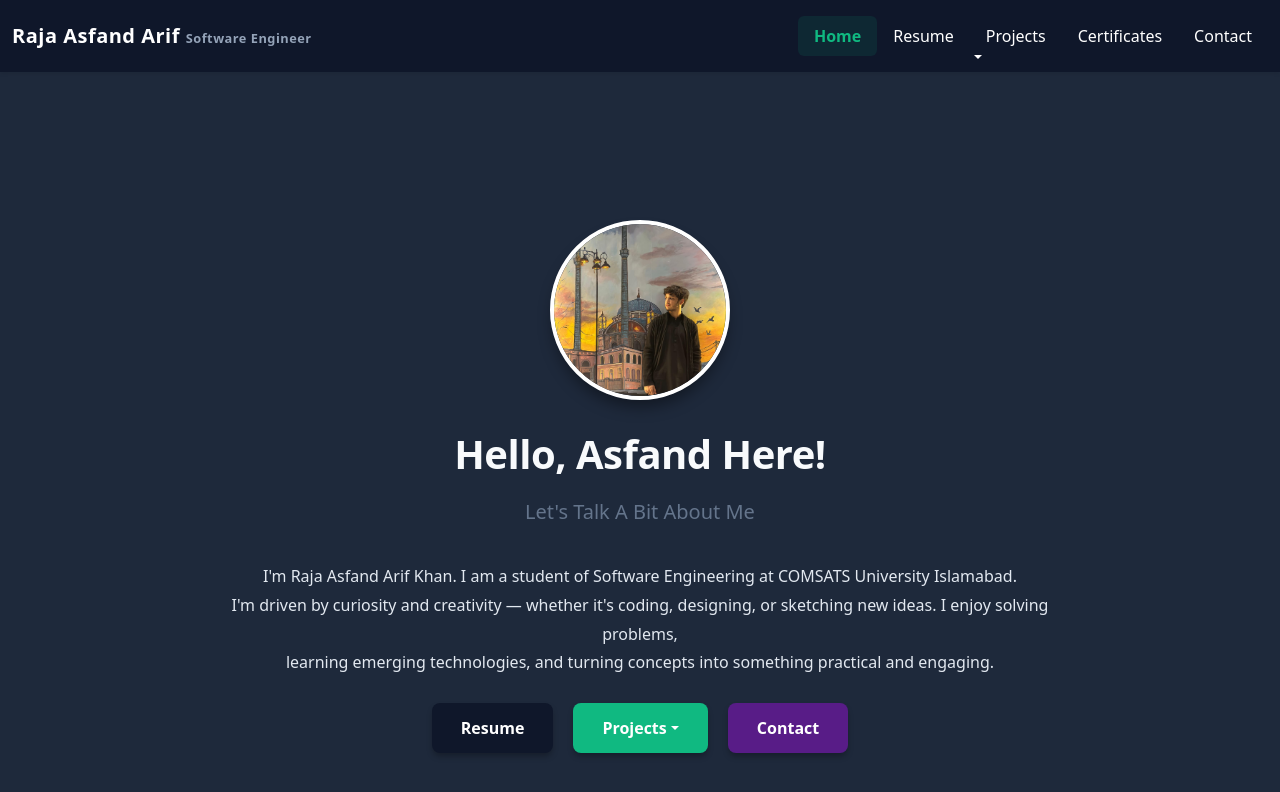
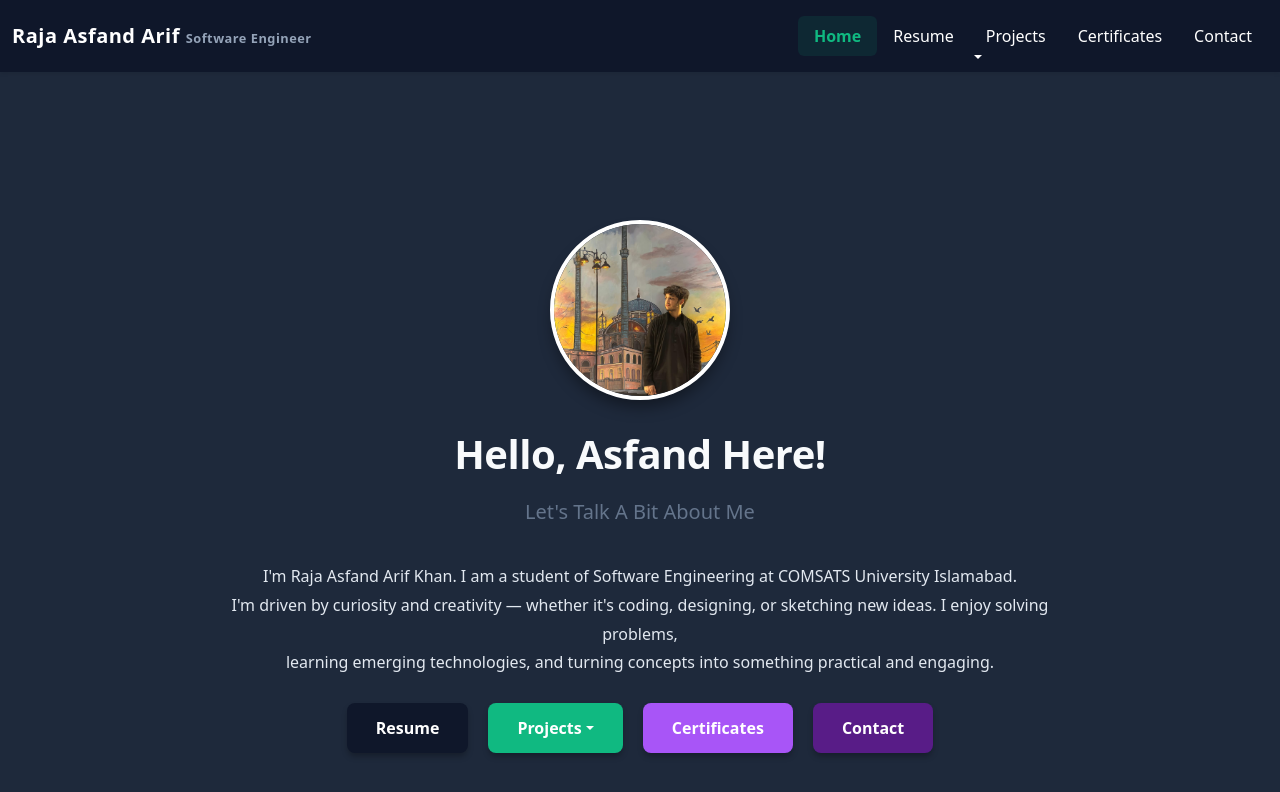
Before and after one commit to Asfand-raja/my-portfolio, a React (Create React App) app: page / in a window 1280 px wide. Shown: the top 792 px of the page. Built offline with nearby package versions, Linux system fonts and the light colour scheme.

Commit message:
Add Certificates button to Home page

```diff
--- a/src/components/Home.css
+++ b/src/components/Home.css
@@ -79,6 +79,16 @@
   background: var(--emerald-hover);
 }
 
+.btn-certificates {
+  background: #a855f7;
+  /* Purple matching the certificates theme */
+}
+
+.btn-certificates:hover {
+  background: #9333ea;
+  /* Darker purple on hover */
+}
+
 .btn-contact {
   background: #581c87;
   /* Dark Purple */
--- a/src/components/Home.jsx
+++ b/src/components/Home.jsx
@@ -54,6 +54,9 @@ function Home() {
             </li>
           </ul>
         </div>
+        <NavLink to="/certificates">
+          <button className="btn-certificates">Certificates</button>
+        </NavLink>
         <NavLink to="/contact">
           <button className="btn-contact">Contact</button>
         </NavLink>
```
